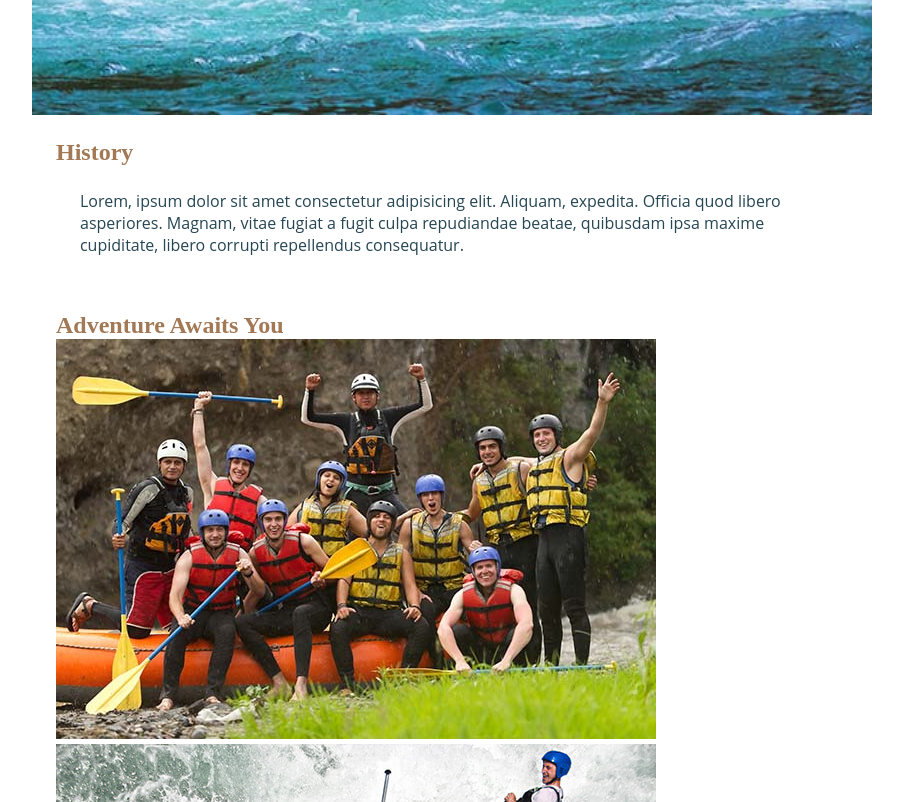
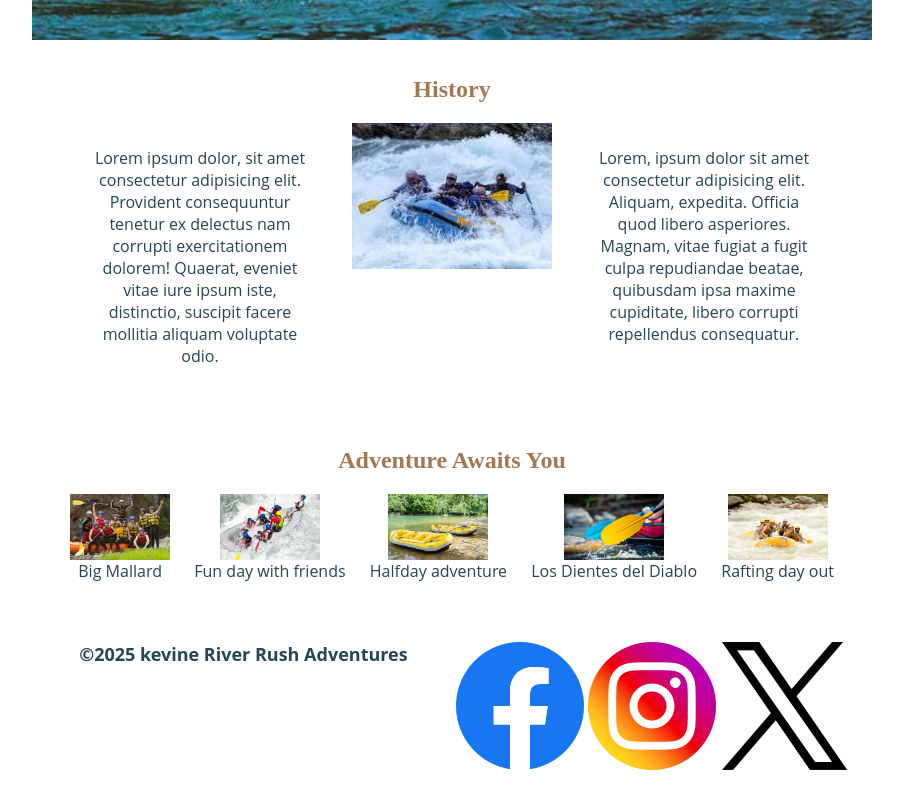
Before and after one commit to Kevine-p1/wdd130, a plain HTML site: page wwr/about.html in a window 1280 px wide. Shown: the part 660-1462 px from the top of the page, without its empty margins (188-1091 px from the left). Drawn offline with Linux system fonts and the light colour scheme.

Commit message:
about enhensement

```diff
--- a/wwr/about.html
+++ b/wwr/about.html
@@ -31,18 +31,38 @@
 
                 </article>
             </div>
-            <section>
+            <section class="history">
                 <h2>History</h2>
+                <p>Lorem ipsum dolor, sit amet consectetur adipisicing elit. Provident consequuntur tenetur ex delectus nam corrupti exercitationem dolorem! Quaerat, eveniet vitae iure ipsum iste, distinctio, suscipit facere mollitia aliquam voluptate odio.</p>
+                <img src="images/history.jpg" alt="history image">
                 <p>Lorem, ipsum dolor sit amet consectetur adipisicing elit. Aliquam, expedita. Officia quod libero asperiores. Magnam, vitae fugiat a fugit culpa repudiandae beatae, quibusdam ipsa maxime cupiditate, libero corrupti repellendus consequatur.</p>
 
             </section>
-            <section>
+            <section class="adventure">
                 <h2>Adventure Awaits You</h2>
-                <img src="images/adventure1.jpg" alt="adventure1">
-                <img src="images/adventure2.jpg" alt="adventure2">
-                <img src="images/adventure3.jpg" alt="adventure3">
-                <img src="images/adventure4.jpg" alt="adventure4">
-                <img src="images/adventure5.jpg" alt="adventure5">
+                <div>
+                <figure>
+                   <img src="images/adventure1.jpg" alt="adventure1">
+                   <figcaption>Big Mallard</figcaption>
+                </figure>
+
+                <figure>
+                     <img src="images/adventure2.jpg" alt="adventure2">
+                     <figcaption>Fun day with friends</figcaption>
+                </figure>
+                 <figure>
+                     <img src="images/adventure3.jpg" alt="adventure3">
+                     <figcaption>Halfday adventure</figcaption>
+                 </figure>
+                <figure>
+                     <img src="images/adventure4.jpg" alt="adventure4">
+                     <figcaption> Los Dientes del Diablo</figcaption>
+                </figure>
+                <figure>
+                     <img src="images/adventure5.jpg" alt="adventure5">
+                     <figcaption>Rafting day out</figcaption>
+                </figure> </div>
+
             </section>
         </main>
         <footer>
--- a/wwr/styles/rafting.css
+++ b/wwr/styles/rafting.css
@@ -9,6 +9,13 @@
 header{
     background-color: #fff;
     color: var(--accent2-color);
+    display: grid;
+    grid-template-columns: 1fr 1fr;
+    gap: 20px;
+}
+nav{
+    justify-content: center;
+    align-content: center;
 }
 *{
     margin: 0;
@@ -67,3 +74,74 @@ article{
     float: right;
     width: 125px;
 }
+.history {
+  display: grid;
+  grid-template-areas:
+    "heading heading heading"
+    "left image right";
+  grid-template-columns: 1fr auto 1fr;
+  gap: 20px;
+  text-align: center;
+  padding: 20px;
+}
+
+.history h2 {
+  grid-area: heading;
+}
+
+.history .left {
+  grid-area: left;
+  max-width: 300px;
+  text-align: left;
+}
+
+.history .right {
+  grid-area: right;
+  max-width: 300px;
+  text-align: right;
+}
+
+.history img {
+  grid-area: image;
+  width: 200px;
+  height: auto;
+}
+.adventure {
+  padding: 20px;
+  text-align: center;
+}
+
+.adventure h2 {
+  margin-bottom: 20px;
+}
+
+.adventure > div {
+  display: flex;
+  justify-content: space-between;
+  gap: 20px;
+  flex-wrap: nowrap;
+  overflow-x: auto;
+}
+
+.adventure figure {
+  flex: 1 0 auto;
+  text-align: center;
+  margin: 0;
+}
+
+.adventure img {
+  width: 100px;
+  height: auto;
+  display: block;
+  margin: 0 auto;
+}
+footer{
+    display: flex;
+    justify-content: flex-end;
+    flex-basis: 5px;
+
+}
+footer p{
+    font-size: large;
+    font-weight: bolder;
+}
```
Also changed, not shown: wwr/images/history.jpg (added).
